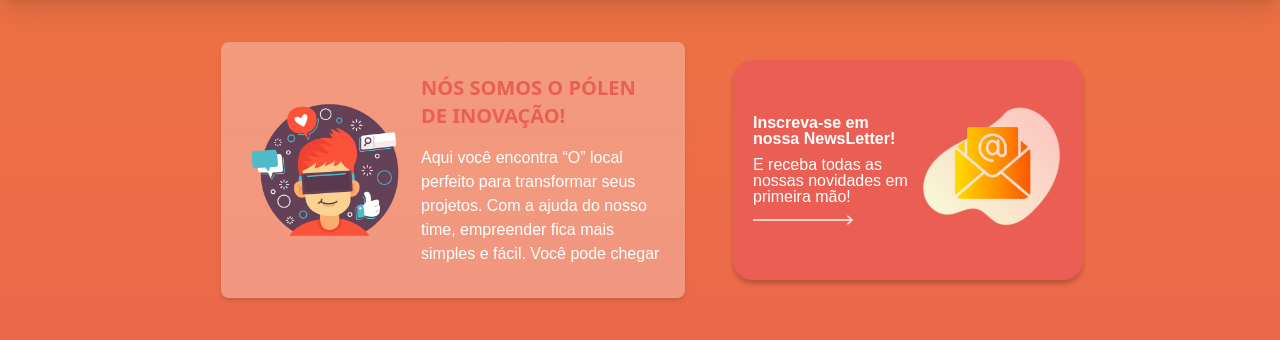
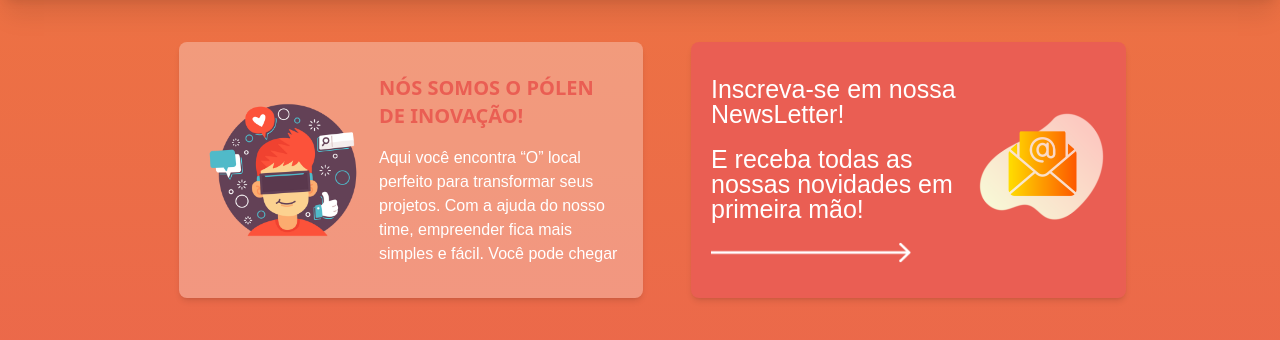
Before and after one commit to HextechBRISA/polen-inovacao-front, a Next.js app: page / in a window 1280 px wide. Shown: the part 392-732 px from the top of the page. Built offline with nearby package versions, Linux system fonts and the light colour scheme; a web font is replaced by a local one.

Commit message:
refact: add tailwind to styles
Change styled-component to tailwind

```diff
--- a/src/app/newsletter/components/NewsLetterCard.tsx
+++ b/src/app/newsletter/components/NewsLetterCard.tsx
@@ -1,80 +1,51 @@
 "use client";
 import React from "react";
-import styled from "styled-components";
-import NewsletterImage from "../../../../public/NewsletterImage.png";
-import Arrow from "../../../../public/Arrow.png";
+import Image from "next/image";
 import Link from "next/link";
 
 export default function Newsletter() {
   return (
-      <NewsLetterContainer className="animate__animated animate__pulse">
-        <div className="left ">
-          <h1>Inscreva-se em nossa NewsLetter!</h1>
-          <h2>E receba todas as nossas novidades em primeira mão!</h2>
-          <Link href={"/newsletter"}>
-            <Image className="arrow" src={Arrow.src} alt="Arrow" />
+      <div> <Link
+             href="/newsletter"
+             >
+          <div
+          className="
+          flex
+          justify
+          items-center
+          text-[25px]
+          text-[white]
+          bg-[#ea5e53]
+          w-[435px] h-[256px]
+          border rounded-[8px]
+          p-[20px]
+          shadow-md animate__animated animate__pulse"
+          >
+                <div>
+                    <h1>
+                        Inscreva-se em nossa NewsLetter!
+                    </h1>
+                    <h2 className="mt-5">
+                        E receba todas as nossas novidades em primeira mão!
+                    </h2>
+                  <div className="mt-5">
+                    <Image
+                     src="/Arrow.png"
+                     width={200}
+                     height={200} alt="seta"
+                     />
+                  </div>
+                </div>
+                <div>
+                  <Image
+                  src="/NewsletterImage.png"
+                  width={295}
+                  height={295}
+                  alt="ícone de envelope"
+                  />
+                </div>
+          </div>
           </Link>
-        </div>
-        <div className="right">
-          <Image src={NewsletterImage.src} alt="Envelope" />
-        </div>
-      </NewsLetterContainer>
+      </div>
   );
 }
-
-const NewsLetterContainer = styled.div`
-  background-color: #ea5e53;
-  width: 350px;
-  height: 220px;
-  border-radius: 20px;
-  padding: 20px;
-  margin: 0px 30px;
-  display: flex;
-  align-items: center;
-  justify-content: center;
-  box-shadow: 0px 4px 4px rgba(0, 0, 0, 0.2);
-  cursor: pointer;
-
-  @media (max-width: 950px) {
-    width: 60%;
-    margin: 30px 0px;
-  }
-
-  @media (max-width: 630px) {
-    width: 80%;
-  }
-
-  h1,
-  h2 {
-    font-weight: 700;
-    font-size: 16px;
-    color: white;
-    text-align: left;
-    margin-bottom: 10px;
-  }
-
-  h2 {
-    font-weight: 400;
-  }
-
-  .left {
-    width: 170px;
-    margin-right: 5px;
-  }
-
-  .arrow {
-    margin-top: 5px;
-    width: 100px;
-  }
-
-  .right {
-    width: 150px;
-    height: auto;
-    align-content: center;
-  }
-`;
-
-const Image = styled.img`
-  width: 150px;
-  align-content: center;
-`;
--- a/src/app/newsletter/components/SubscriptSuccess.tsx
+++ b/src/app/newsletter/components/SubscriptSuccess.tsx
@@ -1,55 +1,17 @@
 "use client";
 import React from "react";
-import styled from "styled-components";
 import BackgroundForms from "../../components/BackgroundForms";
 import { FaCheck } from "react-icons/fa";
 
 export default function NewsletterSubscript() {
   return (
     <BackgroundForms>
-      <Form>
+      <div className="subscript">
         <h1> Inscrição feita com sucesso!</h1>
         <FaCheck className="check-icon" />
         <h2> Aguarde... </h2>
         <h3> Entraremos em contato com você por e-mail!</h3>
-      </Form>
+      </div>
     </BackgroundForms>
   );
 }
-
-const Form = styled.div`
-  display: flex;
-  flex-direction: column;
-  align-items: center;
-  justify-content: center;
-
-  h1 {
-    font-weight: 700;
-    font-size: 24px;
-    color: #423f3f;
-    text-align: center;
-    margin: 20px 0px 10px 0px;
-  }
-
-  h2 {
-    font-weight: 700;
-    font-size: 24px;
-    color: #423f3f;
-    text-align: center;
-    margin-bottom: 20px;
-  }
-
-  h3 {
-    font-weight: 400;
-    font-size: 20px;
-    color: #534f4d;
-    text-align: center;
-    margin-bottom: 10px;
-  }
-
-  .check-icon {
-    color: green;
-    font-size: 30px;
-    margin: 20px 0px;
-  }
-`;
--- a/src/app/newsletter/page.tsx
+++ b/src/app/newsletter/page.tsx
@@ -1,5 +1,4 @@
 "use client";
-import styled from "styled-components";
 import BackgroundForms from "../components/BackgroundForms";
 import React, { useEffect, useState } from "react";
 import NewsletterSubscript from "./components/SubscriptSuccess";
@@ -24,7 +23,7 @@ export default function NewsLetterPage() {
       ) : (
         SSR && (
           <BackgroundForms>
-            <NewsLetterPageContainer>
+            <div className="NewsLetterPage">
               <form>
                 <h1>Inscreva-se na NewsLetter:</h1>
                 <h2>Eu sou:</h2>
@@ -95,127 +94,10 @@ export default function NewsLetterPage() {
               <button type="submit" onClick={handleSubmit}>
                 Enviar
               </button>
-            </NewsLetterPageContainer>
+            </div>
           </BackgroundForms>
         )
       )}
     </>
   );
 }
-
-const NewsLetterPageContainer = styled.div`
-  width: 100%;
-  display: flex;
-  flex-direction: column;
-  align-items: center;
-  justify-content: center;
-
-  h1 {
-    text-align: center;
-    margin: 10px 0px 15px 0px;
-    font-size: 22px;
-  }
-
-  h2 {
-    text-align: left;
-    color: #635a56;
-    font-size: 20px;
-    font-weight: 700;
-    margin-bottom: 15px;
-  }
-
-  .email {
-    text-align: center;
-    width: 100%;
-    height: 35px;
-    border-radius: 20px;
-    margin: 10px 0px;
-    font-size: 16px;
-    border: 0px;
-  }
-
-  div {
-    margin: 10px 0px;
-  }
-
-  form {
-    width: 100%;
-  }
-  button {
-    width: 200px;
-    height: 30px;
-    background-color: #ea5e53;
-    color: white;
-    font-size: 14px;
-    font-weight: 700;
-    border-radius: 20px;
-    margin: 10px 0px;
-  }
-
-  /*Estilo para esconder o radio button padrão */
-  input[type="radio"] {
-    display: none;
-  }
-
-  /* Estilo para o rótulo do radio button */
-  label.radio {
-    position: relative;
-    display: inline-block;
-    padding-left: 30px;
-    cursor: pointer;
-    margin-right: 10px; /* Espaço entre os radio buttons */
-  }
-
-  /* Estilo para o círculo */
-  label.radio::before {
-    content: "";
-    position: absolute;
-    left: 0;
-    top: 0;
-    width: 10px;
-    height: 10px;
-    border: 2px solid #635a56; /* Borda do círculo */
-    border-radius: 50%; /* Borda arredondada */
-  }
-
-  /*Estilo para o círculo quando o radio button está marcado */
-  input[type="radio"]:checked + label.radio::before {
-    background-color: #635a56; /* Cor de fundo do círculo */
-  }
-
-  /* Estilo para o texto do rótulo */
-  label.radio::after {
-    content: attr(data-label); /* Corrigido para exibir o texto do rótulo */
-    font-weight: 500;
-    display: block;
-    font-size: 18px;
-    margin: 0px; /* Espaço após o círculo */
-    color: #635a56; /* Cor do texto */
-  }
-
-  /*
-<!-- Checkboxes -->
-<input type="checkbox" id="checkbox1" name="checkbox" class="group">
-<label for="checkbox1" class="checkbox" data-label="Opção 1"></label>
-
-<input type="checkbox" id="checkbox2" name="checkbox" class="group">
-<label for="checkbox2" class="checkbox" data-label="Opção 2"></label>
-
-<input type="checkbox" id="checkbox3" name="checkbox" class="group">
-<label for="checkbox3" class="checkbox" data-label="Opção 3"></label>
-
-<!-- JavaScript para permitir apenas uma seleção -->
-<script>
-    const checkboxes = document.querySelectorAll('.group');
-
-    checkboxes.forEach(checkbox => {
-        checkbox.addEventListener('change', () => {
-            checkboxes.forEach(cb => {
-                if (cb !== checkbox) {
-                    cb.checked = false;
-                }
-            });
-        });
-    });
-</script>*/
-`;
--- a/src/styles/globals.css
+++ b/src/styles/globals.css
@@ -1,6 +1,8 @@
 @tailwind base;
 @tailwind components;
 @tailwind utilities;
+@import 'subscriptSuccess.css';
+@import 'newsletterPage.css';
 
 html, body, div, span, applet, object, iframe,
 h1, h2, h3, h4, h5, h6, p, blockquote, pre,
--- /dev/null
+++ b/src/styles/newsletterPage.css
@@ -0,0 +1,116 @@
+ .NewsLetterPage {
+  width: 100%;
+  display: flex;
+  flex-direction: column;
+  align-items: center;
+  justify-content: center;
+
+    h1 {
+    text-align: center;
+    margin: 10px 0px 15px 0px;
+    font-size: 22px;
+    }
+
+    h2 {
+    text-align: left;
+    color: #635a56;
+    font-size: 20px;
+    font-weight: 700;
+    margin-bottom: 15px;
+    }
+
+    .email {
+    text-align: center;
+    width: 100%;
+    height: 35px;
+    border-radius: 20px;
+    margin: 10px 0px;
+    font-size: 16px;
+    border: 0px;
+    }
+
+    div {
+    margin: 10px 0px;
+    }
+
+    form {
+    width: 100%;
+     }
+
+    button {
+    width: 200px;
+    height: 30px;
+    background-color: #ea5e53;
+    color: white;
+    font-size: 14px;
+    font-weight: 700;
+    border-radius: 20px;
+    margin: 10px 0px;
+    }
+
+     /*Estilo para esconder o radio button padrão */
+    input[type="radio"] {
+    display: none;
+    }
+
+     /* Estilo para o rótulo do radio button */
+    label.radio {
+    position: relative;
+    display: inline-block;
+    padding-left: 30px;
+    cursor: pointer;
+    margin-right: 10px; /* Espaço entre os radio buttons */
+     }
+
+     /* Estilo para o círculo */
+    label.radio::before {
+    content: "";
+    position: absolute;
+    left: 0;
+    top: 0;
+    width: 10px;
+    height: 10px;
+    border: 2px solid #635a56; /* Borda do círculo */
+    border-radius: 50%; /* Borda arredondada */
+     }
+
+     /*Estilo para o círculo quando o radio button está marcado */
+     input[type="radio"]:checked + label.radio::before {
+    background-color: #635a56; /* Cor de fundo do círculo */
+    }
+
+     /* Estilo para o texto do rótulo */
+     label.radio::after {
+    content: attr(data-label); /* Corrigido para exibir o texto do rótulo */
+    font-weight: 500;
+    display: block;
+    font-size: 18px;
+    margin: 0px; /* Espaço após o círculo */
+    color: #635a56; /* Cor do texto */
+    }
+ }
+  /*
+<!-- Checkboxes -->
+<input type="checkbox" id="checkbox1" name="checkbox" class="group">
+<label for="checkbox1" class="checkbox" data-label="Opção 1"></label>
+
+<input type="checkbox" id="checkbox2" name="checkbox" class="group">
+<label for="checkbox2" class="checkbox" data-label="Opção 2"></label>
+
+<input type="checkbox" id="checkbox3" name="checkbox" class="group">
+<label for="checkbox3" class="checkbox" data-label="Opção 3"></label>
+
+<!-- JavaScript para permitir apenas uma seleção -->
+<script>
+    const checkboxes = document.querySelectorAll('.group');
+
+    checkboxes.forEach(checkbox => {
+        checkbox.addEventListener('change', () => {
+            checkboxes.forEach(cb => {
+                if (cb !== checkbox) {
+                    cb.checked = false;
+                }
+            });
+        });
+    });
+</script>*/
--- /dev/null
+++ b/src/styles/subscriptSuccess.css
@@ -0,0 +1,32 @@
+.subscript {
+    display: flex;
+    flex-direction: column;
+    align-items: center;
+    justify-content: center;
+     h1 {
+        font-weight: 700;
+        font-size: 24px;
+        color: #423f3f;
+        text-align: center;
+        margin: 20px 0px 10px 0px;
+      }
+      h2 {
+        font-weight: 700;
+        font-size: 24px;
+        color: #423f3f;
+        text-align: center;
+        margin-bottom: 20px;
+      }
+      h3 {
+        font-weight: 400;
+        font-size: 20px;
+        color: #534f4d;
+        text-align: center;
+        margin-bottom: 10px;
+      }
+      .check-icon {
+        color: green;
+        font-size: 30px;
+        margin: 20px 0px;
+      }
+  }
```
